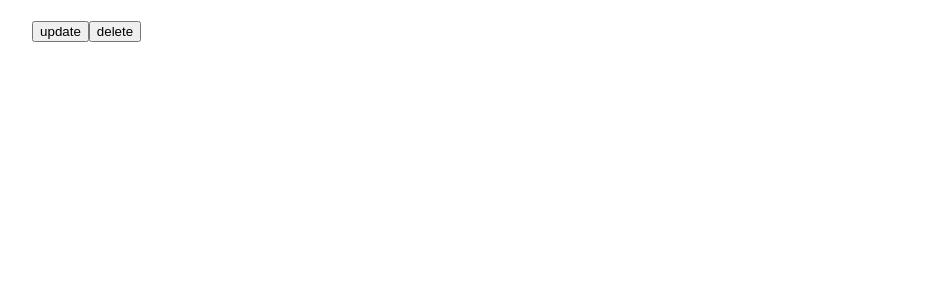
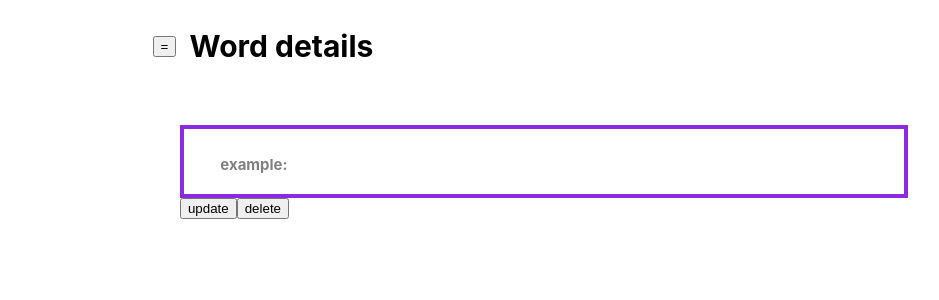
Before and after one commit to LisaBriazkalo/words_project, a Vue app in the folder frontend/: page /1/1/wordDetails in a window 1280 px wide. Shown: the top 300 px of the page, without its empty margins (96-1035 px from the left). Built offline with nearby package versions, Linux system fonts and the light colour scheme; no server answers.

Commit message:
added styles

```diff
--- a/frontend/src/App.vue
+++ b/frontend/src/App.vue
@@ -13,9 +13,5 @@
 </script>
 
 <style>
-#app{
-  display: block;
-  margin-left: 5%;
-  margin-right: 5%;
-}
+
 </style>
--- a/frontend/src/assets/base.css
+++ b/frontend/src/assets/base.css
@@ -1,5 +1,5 @@
 /* color palette from <https://github.com/vuejs/theme> */
-:root {
+/* :root {
   --vt-c-white: #ffffff;
   --vt-c-white-soft: #f8f8f8;
   --vt-c-white-mute: #f2f2f2;
@@ -19,10 +19,10 @@
   --vt-c-text-light-2: rgba(60, 60, 60, 0.66);
   --vt-c-text-dark-1: var(--vt-c-white);
   --vt-c-text-dark-2: rgba(235, 235, 235, 0.64);
-}
+} */
 
 /* semantic color variables for this project */
-:root {
+/* :root {
   --color-background: var(--vt-c-white);
   --color-background-soft: var(--vt-c-white-soft);
   --color-background-mute: var(--vt-c-white-mute);
@@ -34,9 +34,9 @@
   --color-text: var(--vt-c-text-light-1);
 
   --section-gap: 160px;
-}
+} */
 
-@media (prefers-color-scheme: dark) {
+/* @media (prefers-color-scheme: dark) {
   :root {
     --color-background: var(--vt-c-black);
     --color-background-soft: var(--vt-c-black-soft);
@@ -56,18 +56,19 @@
   box-sizing: border-box;
   margin: 0;
   font-weight: normal;
-}
+} */
 
 body {
   /* min-height: 100vh; */
-  color: var(--color-text);
+
+  /* color: var(--color-text);
   background: var(--color-background);
-  transition: color 0.5s, background-color 0.5s;
-  line-height: 1.6;
+  transition: color 0.5s, background-color 0.5s; */
+  /* line-height: 1.6; */
   font-family: Inter, -apple-system, BlinkMacSystemFont, 'Segoe UI', Roboto, Oxygen, Ubuntu,
     Cantarell, 'Fira Sans', 'Droid Sans', 'Helvetica Neue', sans-serif;
   font-size: 15px;
-  text-rendering: optimizeLegibility;
-  -webkit-font-smoothing: antialiased;
-  -moz-osx-font-smoothing: grayscale;
+  /* text-rendering: optimizeLegibility; */
+  /* -webkit-font-smoothing: antialiased;
+  -moz-osx-font-smoothing: grayscale; */
 }
--- a/frontend/src/assets/main.css
+++ b/frontend/src/assets/main.css
@@ -1,35 +1,43 @@
 @import './base.css';
 
 #app {
-  max-width: 1280px;
-  margin: 0 auto;
-  padding: 2rem;
-
+  /* max-width: 1280px; */
+  /* margin: 0 auto; */
+  /* padding: 2rem; */
+  display: block;
   font-weight: normal;
+  margin-left: 10%;
+  margin-right: 10%;
 }
 
-a,
-.green {
+a{
   text-decoration: none;
-  color: hsla(160, 100%, 37%, 1);
+  /* color: hsla(160, 100%, 37%, 1); */
+  color: blueviolet;
   transition: 0.4s;
 }
 
+
 @media (hover: hover) {
   a:hover {
-    background-color: hsla(160, 100%, 37%, 0.2);
+    /* color: hsla(160, 100%, 37%, 0.2); */
+    color: violet;
   }
 }
 
-@media (min-width: 1024px) {
+/* @media (min-width: 1024px) {
   body {
     display: flex;
+    display: block;
     place-items: center;
   }
 
   #app {
     display: grid;
+    display: block;
+    margin-left: 5%;
+    margin-right: 5%;
     grid-template-columns: 1fr 1fr;
     padding: 0 2rem;
   }
-}
+} */
--- a/frontend/src/components/CreateWord.vue
+++ b/frontend/src/components/CreateWord.vue
@@ -1,25 +1,34 @@
 <template>
     <div>
+      <div class="header">
+        <router-link class="backB"
+          :to="{name: 'dictionary', params: {name:categoryName}}"
+              ><button >=</button></router-link>
+        <h1>Create a new word</h1>
+      </div>
+      <div id="newword-form">
         <form @submit.prevent="insertWord">
           <input
           type="text"
           placeholder="enter your word"
           v-model="word"
+          class="long-input"
           />
-        <br/>
           <input
           type="text"
           placeholder="enter translate"
           v-model="translate"
-        /><br/>
+          class="long-input"
+          />
           <textarea rows="10"
           type="text"
           placeholder="enter example"
           v-model="example"
+          class="long-input"
           ></textarea>
-        <br/>
           <button>ok</button>
         </form>
+      </div>
       <div v-if="error">
         <strong>error</strong>
       </div>
@@ -67,4 +76,22 @@
   </script>
 
   <style>
+  #newword-form{
+    margin: 5%;
+    padding-left: 5%;
+    padding-right: 5%;
+  }
+  .long-input {
+  width: 100%;
+  margin-top: 5px;
+  margin-bottom: 5px;
+  padding: 10px;
+  background-color: #f8f8f8;
+
+}
+.short-input:focus, .long-input:focus {
+  background-color: lightskyblue;
+
+}
+
   </style>
--- a/frontend/src/components/Dictionary.vue
+++ b/frontend/src/components/Dictionary.vue
@@ -1,18 +1,25 @@
 <template>
     <div>
+      <div class="header">
+        <router-link class="backB"
+              :to="{name: 'home'}"
+              ><button >=</button></router-link>
         <h1>Words in the {{this.name}} category</h1>
-      <router-link
-            :to="{name: 'CreateWord', params: {categoryName: this.name}}"
-            ><button>add</button></router-link>
-      <div v-for="word in dictionary" :key="word.id">
+      </div>
+      <div v-for="word in dictionary" :key="word.id" >
+        <div class="word-translate">
           <router-link
               :to="{name: 'wordDetails', params: {categoryName: this.name, id:word.id}}"
               >
           <h3>{{word.word}}</h3></router-link>
           <h4>{{word.translate}}</h4>
-        <button @click="deleteWord(word.id)">delete</button>
+          <p><button @click="deleteWord(word.id)" >x</button></p>
+        </div>
         <hr/>
       </div>
+      <router-link class="addB"
+            :to="{name: 'CreateWord', params: {categoryName: this.name}}"
+            ><button >+</button></router-link>
     </div>
   </template>
 
@@ -59,4 +66,22 @@
   </script>
 
 <style>
+.word-translate{
+  display: grid;
+  grid-template-columns: 1fr 3fr 50px;
+  align-items: center;
+}
+
+.header{
+  display: grid;
+  grid-template-columns: 50px 1fr;
+  align-items: center;
+}
+.backB{
+  justify-self: center;
+}
+.addB{
+  display: flex;
+  justify-content:  center;
+}
   </style>
--- a/frontend/src/components/Home.vue
+++ b/frontend/src/components/Home.vue
@@ -2,31 +2,38 @@
     <div>
     <h1>Home</h1>
     <div v-for="category in categories" :key="category">
+        <div class="category-plate">
             <h3>
-            <router-link id="category-label"
+                <router-link
                 :to="{name: 'dictionary', params: {name:category}}"
                 >{{category}}</router-link>
-            <div id="category-rename">
+                <div :id="'category-rename-' + category" class="category-rename">
                     <form @submit.prevent="editName">
-                <input  placeholder="enter new name" v-model="newName" />
-                <button type="submit">ok</button>
-                <button @click="closeEditForm">x</button>
+                    <input
+                    placeholder="enter new name"
+                    v-model="newName"
+                    class="short-input"/>
+                    <button class="button-delete" type="submit">ok</button>
                     </form>
                     <div v-if="error">
                     <strong>error</strong>
                     </div>
                 </div>
-                <button id="category-rename-button" @click="openEditForm(category)">rename</button>
-            <button id="category-delete-button" @click="deleteCategory(category)">delete</button>
             </h3>
+            <p><button  @click="openEditForm(category)">rename</button></p>
+            <p><button @click="deleteCategory(category)">x</button></p>
+        </div>
         <hr/>
     </div>
+    <div id="add-new-category">
     <input
         type="text"
         placeholder="new-category"
         v-model="newCategory"
+        class="short-input"
         />
-    <button @click="createCategory(this.newCategory)">add</button>
+    <button class="button-delete" @click="createCategory(this.newCategory)">+</button>
+    </div>
     </div>
 </template>
 
@@ -60,24 +67,9 @@ export default{
         openEditForm(oldname) {
             this.newName=oldname
             this.oldName=oldname
-            var element = document.getElementById("category-rename");
+            var element = document.getElementById('category-rename-' + this.oldName);
             element.style.display = "flex";
-            element = document.getElementById("category-label");
-            element.style.display = "none";
-            element = document.getElementById("category-rename-button");
-            element.style.display = "none";
-            element = document.getElementById("category-delete-button");
-            element.style.display = "none";
-        },
-        closeEditForm() {
-            var element = document.getElementById("category-rename");
-            element.style.display = "none";
-            element = document.getElementById("category-label");
-            element.style.display = "inline";
-            element = document.getElementById("category-rename-button");
-            element.style.display = "inline";
-            element = document.getElementById("category-delete-button");
-            element.style.display = "inline";
+
         },
         deleteCategory(category) {
             fetch(`http://localhost:8000/${category}/`,{
@@ -124,7 +116,26 @@ export default{
 </script>
 
 <style>
-#category-rename{
+.category-rename{
     display: none;
 }
+.category-plate{
+  display: grid;
+  grid-template-columns: 1fr 70px 30px;
+  align-items: center;
+}
+.short-input{
+
+  padding: 5px;
+  background-color: #f8f8f8;
+}
+#add-new-category{
+    display: block;
+    margin-top: 5px;
+    margin-bottom: 5px;
+}
+.button-delete{
+    padding: 5px;
+    margin: 5px;
+}
 </style>
--- a/frontend/src/components/WordDetails.vue
+++ b/frontend/src/components/WordDetails.vue
@@ -1,12 +1,22 @@
 <template>
     <div>
-      <h2>{{currantlyWord.word}}</h2>
-      <h3>{{currantlyWord.translate}}</h3>
-      <h4>{{currantlyWord.example}}</h4>
+      <div class="header">
+        <router-link class="backB"
+          :to="{name: 'dictionary', params: {name:categoryName}}"
+              ><button >=</button></router-link>
+        <h1>Word details</h1>
+      </div>
+      <div id="word-details">
+      <div id="word-card">
+        <h1 id="word-label">{{currantlyWord.word}}</h1>
+        <h3 id="translate-label">{{currantlyWord.translate}}</h3>
+        <h4 id="example-label">example: {{currantlyWord.example}}</h4>
+      </div>
       <router-link
             :to="{name: 'wordEdit', params: {categoryName: this.categoryName}}"
             ><button>update</button></router-link>
       <button @click="deleteWord()">delete</button>
+      </div>
     </div>
   </template>
 
@@ -60,4 +70,24 @@
   </script>
 
   <style>
+  #word-card{
+    border-width: 4px;
+    border-style: solid;
+    border-color: blueviolet;
+    padding-left: 5%;
+    padding-right: 5%;
+  }
+  #example-label{
+    color: gray;
+  }
+  #word-label{
+    font-size: 40px;
+    line-height: 0.4;
+  }
+  #translate-label{
+    line-height: 0.4;
+  }
+  #word-details{
+    margin: 5%;
+  }
   </style>
--- a/frontend/src/components/WordEdit.vue
+++ b/frontend/src/components/WordEdit.vue
@@ -1,26 +1,36 @@
 <template>
     <div>
-    <h1>Edit</h1>
+        <div class="header">
+        <router-link class="backB"
+          :to="{name: 'dictionary', params: {name:categoryName}}"
+              ><button >=</button></router-link>
+        <h1>Edit the word</h1>
+      </div>
+      <div id="newword-form">
     <form @submit.prevent="editWord">
         <input
         type="text"
         placeholder="enter your word"
         v-model="word"
+        class="long-input"
         />
         <br/>
         <input
         type="text"
         placeholder="enter translate"
         v-model="translate"
+        class="long-input"
         /><br/>
         <textarea rows="10"
         type="text"
         placeholder="enter example"
         v-model="example"
+        class="long-input"
         ></textarea>
         <br/>
         <button>ok</button>
     </form>
+    </div>
     <div v-if="error">
         <strong>error</strong>
       </div>
--- a/frontend/src/main.js
+++ b/frontend/src/main.js
@@ -1,4 +1,4 @@
-// import './assets/main.css'
+import './assets/main.css'
 import { createApp } from 'vue'
 import App from './App.vue'
 import router from './routers';
```
Lines whose indentation alone changed are shown as unchanged.
